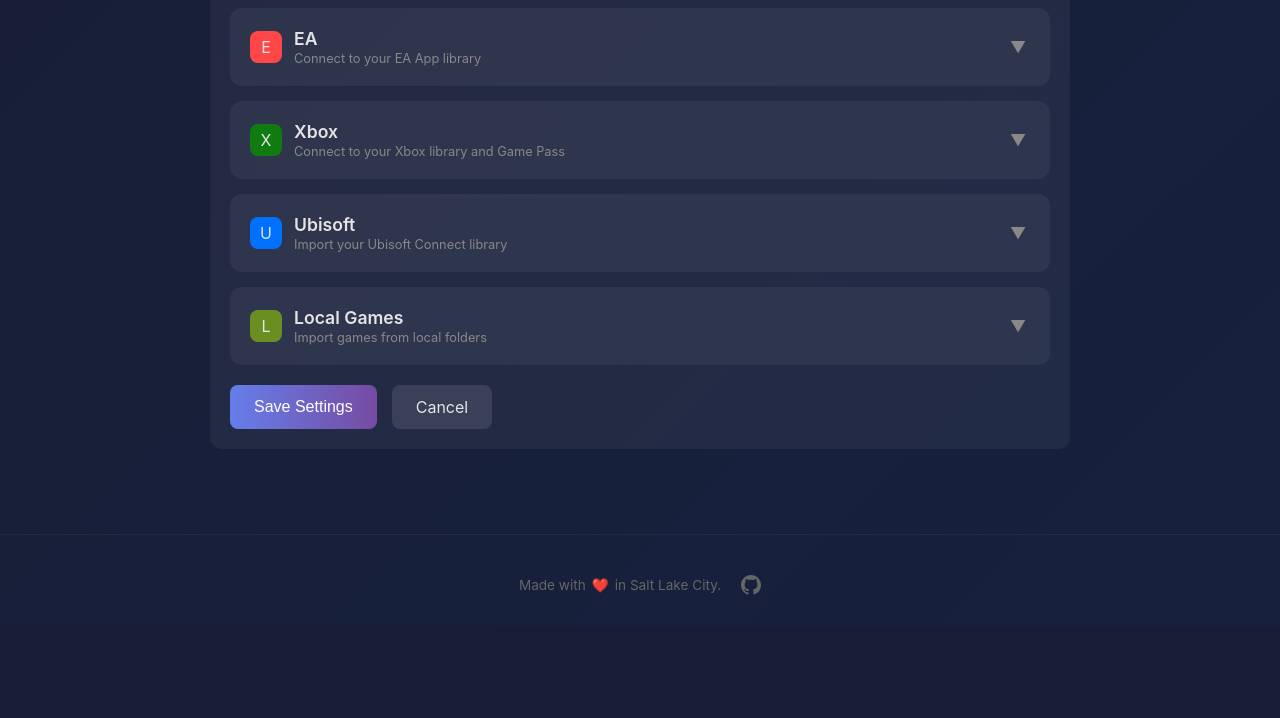
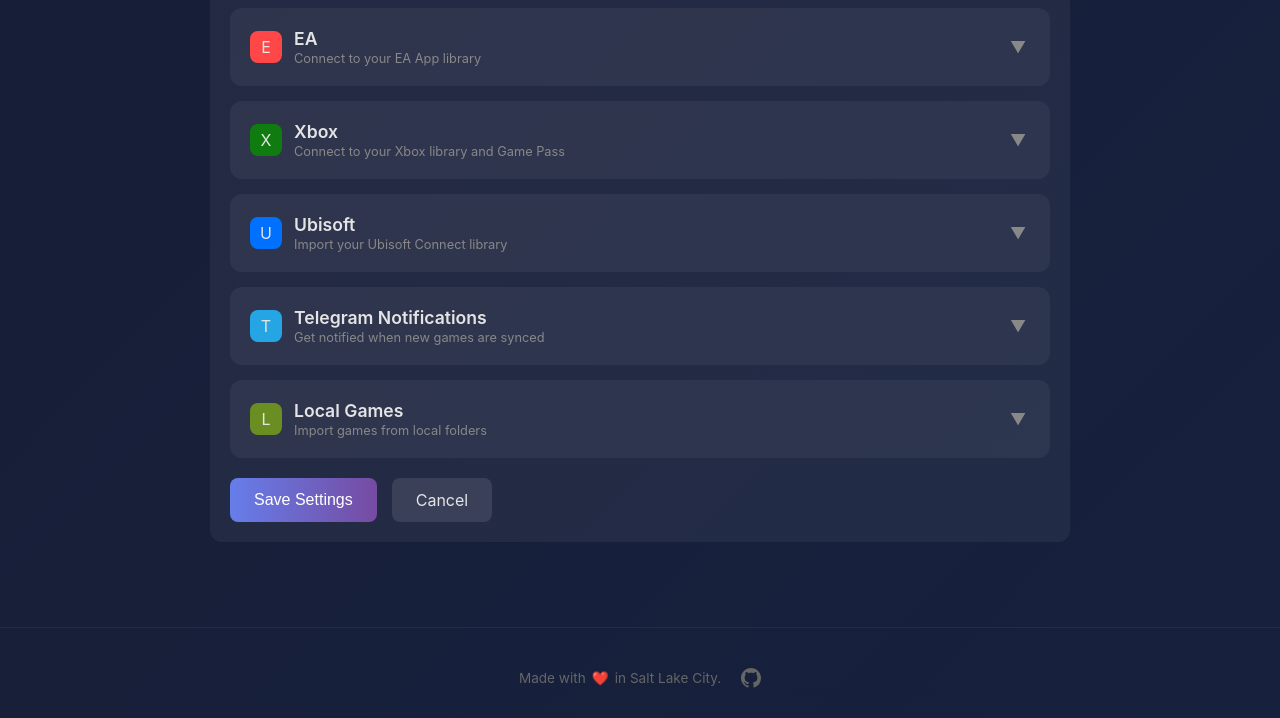
Before and after one commit to Exadith/backlogia-next, a FastAPI app: page /settings in a window 1280 px wide. Shown: the part 2608-3326 px from the top of the page. Before the commit the page ends 3203 px from the top, so only its background shows below. Run offline with FastAPI, Linux system fonts and the light colour scheme; data that the repository does not hold is empty; parts of the project's set-up code (start-up, migrations or seed data) failed here and were passed over.

Commit message:
Fix telegram notification

```diff
--- a/web/templates/settings.html
+++ b/web/templates/settings.html
@@ -139,6 +139,7 @@
         .section-icon.ea { background: #ff4747; }
         .section-icon.xbox { background: #107C10; }
         .section-icon.ubisoft { background: #0070ff; }
+        .section-icon.telegram { background: #26a5e4; }
         .section-icon.sync { background: #4caf50; }
 
         /* Collapsible Sections */
@@ -1582,6 +1583,50 @@
                                 <p style="margin-top: 10px; color: #888; font-size: 0.85rem;">
                                     The bookmarklet will show a progress overlay and confirm when import is complete.
                                 </p>
+                            </div>
+                        </div>
+                    </div>
+                </div>
+
+                <!-- Telegram -->
+                <div class="collapsible-section">
+                    <div class="collapsible-header" onclick="toggleCollapsible(this)">
+                        <div class="section-icon telegram">T</div>
+                        <div class="header-text">
+                            <div class="section-title">Telegram Notifications</div>
+                            <div class="section-description">Get notified when new games are synced</div>
+                        </div>
+                        <div class="collapsible-toggle">▼</div>
+                    </div>
+                    <div class="collapsible-content">
+                        <div class="collapsible-content-inner">
+                            <div class="form-group">
+                                <label for="telegram_bot_token">Telegram Bot Token</label>
+                                <input type="password" id="telegram_bot_token" name="telegram_bot_token"
+                                       value="{{ settings.telegram_bot_token }}"
+                                       placeholder="123456789:AAExampleTokenFromBotFather">
+                                <div class="help-text">
+                                    Create a bot via <a href="https://t.me/BotFather" target="_blank">@BotFather</a> on Telegram, then copy the token it gives you.
+                                </div>
+                            </div>
+                            <div class="form-group">
+                                <label for="telegram_chat_id">Telegram Chat ID</label>
+                                <input type="text" id="telegram_chat_id" name="telegram_chat_id"
+                                       value="{{ settings.telegram_chat_id }}"
+                                       placeholder="123456789">
+                                <div class="instructions-box" style="margin-top: 10px;">
+                                    <p style="margin-bottom: 8px; color: #e4e4e4;">To find your Chat ID:</p>
+                                    <ol>
+                                        <li>Send any message to your new bot on Telegram (search for it by the username BotFather gave you)</li>
+                                        <li>Open this URL in your browser, replacing <code>&lt;TOKEN&gt;</code> with your bot token:<br>
+                                            <code>https://api.telegram.org/bot&lt;TOKEN&gt;/getUpdates</code>
+                                        </li>
+                                        <li>Look for <code>"chat":{"id":...}</code> in the response - that number is your Chat ID</li>
+                                    </ol>
+                                </div>
+                            </div>
+                            <div class="help-text" style="margin-top: 8px;">
+                                Note: if <code>TELEGRAM_BOT_TOKEN</code> / <code>TELEGRAM_CHAT_ID</code> are set as environment variables (e.g. in <code>.env</code>), those take priority over the values saved here.
                             </div>
                         </div>
                     </div>
```
Also changed, not shown: web/routes/settings.py (+13 -5 lines).
